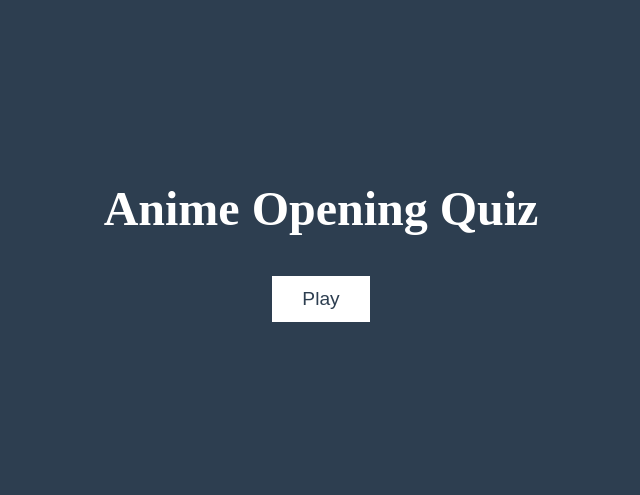
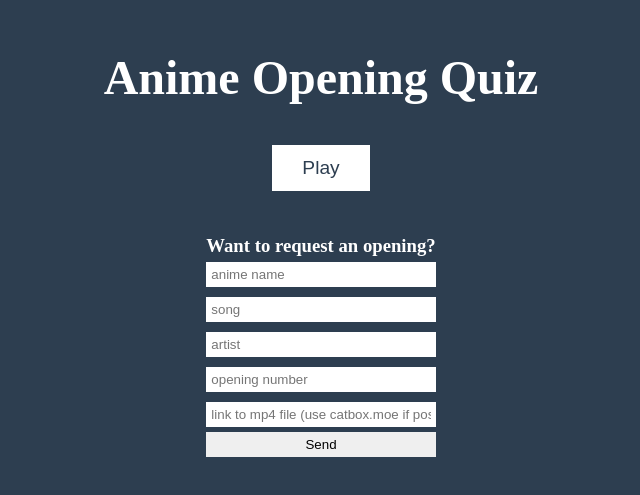
Before and after one commit to Zallyy/Guess-the-Anime-OP, a Vue app: page / in a window 1280 px wide. Shown: the part 145-640 px from the top of the page, without its empty margins (319-959 px from the left). Built offline with nearby package versions, Linux system fonts and the light colour scheme.

Commit message:
form added

```diff
--- a/public/style.css
+++ b/public/style.css
@@ -231,7 +231,7 @@ button:hover {
   overflow-y: auto;
 }
 
-.game .middle form p {
+.game .middle form option {
   background: white;
   color: #2D3E50;
   padding: 5px;
@@ -239,7 +239,7 @@ button:hover {
   text-align: center;
 }
 
-.game .middle form p:hover {
+.game .middle form option:hover {
   opacity: 90%;
   cursor: pointer;
 }
@@ -259,8 +259,14 @@ button:hover {
 }
 
 .loader {
+  display: -webkit-box;
+  display: -ms-flexbox;
   display: flex;
+  -webkit-box-pack: center;
+      -ms-flex-pack: center;
           justify-content: center;
+  -webkit-box-align: center;
+      -ms-flex-align: center;
           align-items: center;
 }
 
@@ -269,29 +275,82 @@ button:hover {
   background: white;
   border-radius: 50%;
   margin: 5rem 0.5rem;
+  -webkit-animation: bouncingLoader 0.6s infinite alternate;
           animation: bouncingLoader 0.6s infinite alternate;
 }
 
 .loader > span:nth-child(2) {
+  -webkit-animation-delay: 0.2s;
           animation-delay: 0.2s;
 }
 
 .loader > span:nth-child(3) {
+  -webkit-animation-delay: 0.4s;
           animation-delay: 0.4s;
 }
 
 /* Define the animation called bouncingLoader. */
-@keyframes bouncingLoader {
+@-webkit-keyframes bouncingLoader {
   from {
     width: 0.1rem;
     height: 0.1rem;
     opacity: 1;
+    -webkit-transform: translate3d(0);
             transform: translate3d(0);
   }
   to {
     width: 1rem;
     height: 1rem;
     opacity: 0.1;
+    -webkit-transform: translate3d(0, -1rem, 0);
             transform: translate3d(0, -1rem, 0);
   }
 }
+@keyframes bouncingLoader {
+  from {
+    width: 0.1rem;
+    height: 0.1rem;
+    opacity: 1;
+    -webkit-transform: translate3d(0);
+            transform: translate3d(0);
+  }
+  to {
+    width: 1rem;
+    height: 1rem;
+    opacity: 0.1;
+    -webkit-transform: translate3d(0, -1rem, 0);
+            transform: translate3d(0, -1rem, 0);
+  }
+}
+
+form {
+  margin: 20px;
+  display: -webkit-box;
+  display: -ms-flexbox;
+  display: flex;
+  -webkit-box-orient: vertical;
+  -webkit-box-direction: normal;
+      -ms-flex-direction: column;
+          flex-direction: column;
+}
+
+form h3 {
+  text-align: center;
+}
+
+form div {
+  text-align: center;
+  margin: 5px 0;
+}
+
+form input {
+  width: 100%;
+  padding: 5px;
+  outline: none;
+  border: none;
+}
+
+form input.btn {
+  cursor: pointer;
+}
+/*# sourceMappingURL=style.css.map */
--- a/src/components/StartPage.vue
+++ b/src/components/StartPage.vue
@@ -2,11 +2,35 @@
  <section class="start-screen flex-center">
         <h1 class="my-1">Anime Opening Quiz</h1>
         <button @click="this.$emit('toggle-play')" class="my-2">Play</button>
+        <form name="contact" method="POST" data-netlify="true" data-netlify-recaptcha="true">
+            <input v-show='!hidden' type="hidden" name="form-name" value="contact">
+            <h3>Want to request an opening?</h3>
+            <div class="form-control">
+                <input type="text" name="anime" placeholder="anime name" required>
+            </div>
+            <div class="form-control">
+                <input type="text" name="song" placeholder="song" required>
+            </div>
+            <div class="form-control">
+                <input type="text" name="artist" placeholder="artist" required>
+            </div>
+            <div class="form-control">
+                <input type="text" name="opening" placeholder="opening number" required>
+            </div>
+            <div class="form-control">
+                <input type="text" name="artist" placeholder="link to mp4 file (use catbox.moe if possible)" required>
+            </div>
+            <input type="submit" value="Send" class="btn">
+        </form>
     </section>
 </template>
 
 <script>
 export default {
-
+    data() {
+        return {
+            hidden: true
+        }
+    }
 }
 </script>
```
Lines whose indentation alone changed are shown as unchanged.
